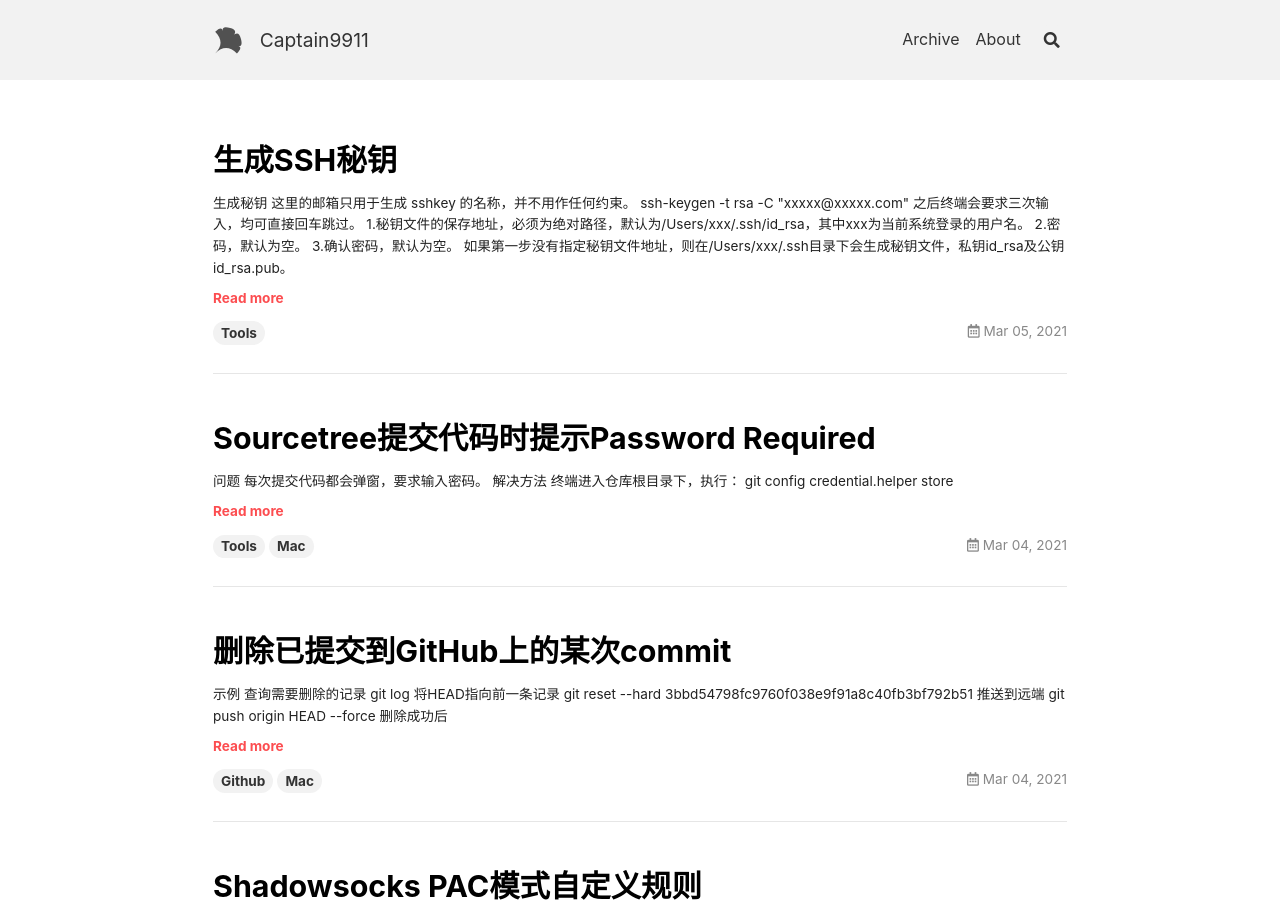
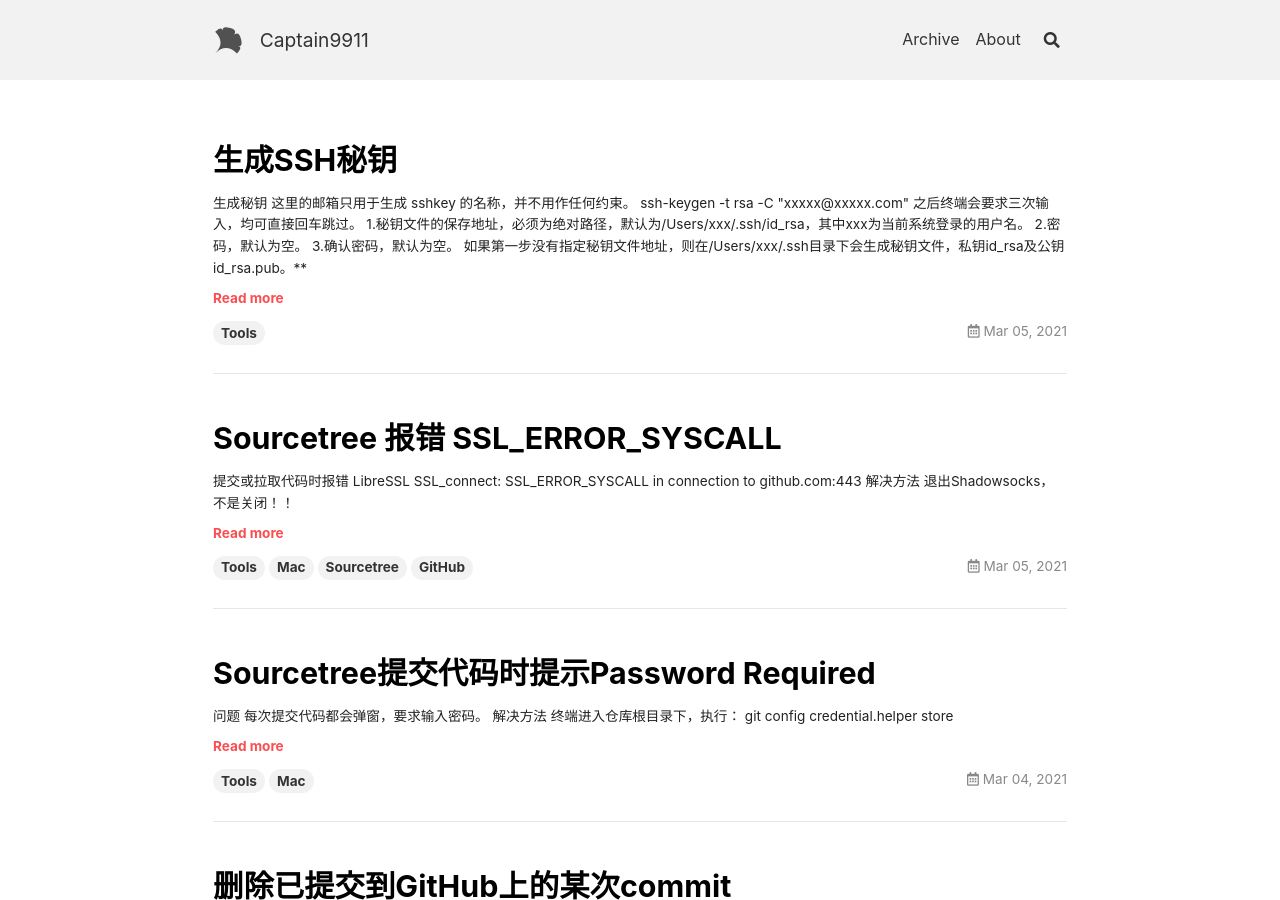
Before and after one commit to captain9911/blog, a Jekyll site: the page built from index.html, in a window 1280 px wide and 900 px high. Built offline with Jekyll 4.4.1, drawn with Linux system fonts in a browser that asks for light colours; nearby versions of some CDN libraries; the list of posts is cut into pages by our own code.

Commit message:
sourcetree ssl

```diff
--- /dev/null
+++ b/_posts/2021-03-05-sourcetree-ssl.md
@@ -0,0 +1,13 @@
+---
+title: Sourcetree 报错 SSL_ERROR_SYSCALL
+tags: Tools Mac Sourcetree GitHub
+keys: sourcetree ssl shadowsocks error
+---
+
+#### 提交或拉取代码时报错
+
+LibreSSL SSL_connect: SSL_ERROR_SYSCALL in connection to github.com:443
+
+#### 解决方法
+
+退出Shadowsocks，不是关闭！！
```
Also changed, not shown: _posts/2021-03-05-ssh-rsa.md (+1 -1 lines).
